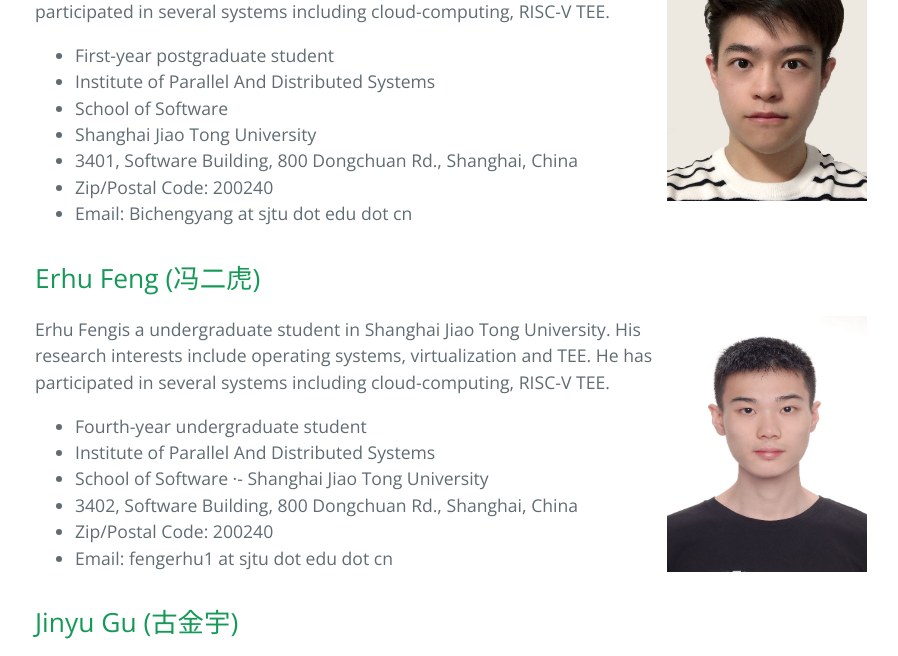
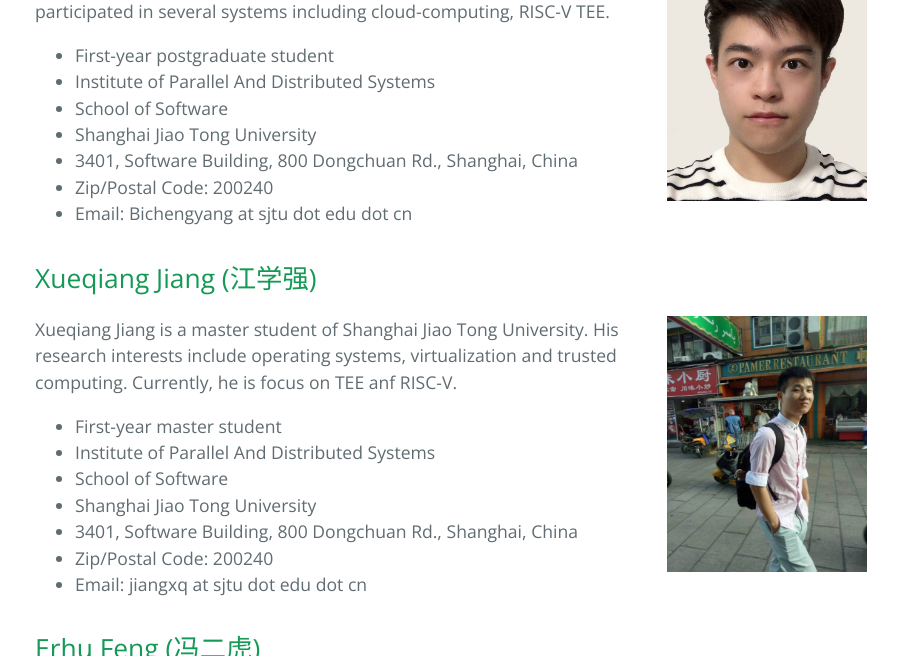
Before and after one commit to Penglai-Enclave/Penglai-Enclave.github.io, a Jekyll site: the page built from profile.markdown, in a window 1280 px wide and 900 px high, scrolled down 1008 px, cut to the strip 0-656 px from the top of the window. Shown: the whole strip, without its empty margins (189-1087 px from the left). Built offline with Jekyll 4.4.1, drawn with Linux system fonts in a browser that asks for light colours.

Commit message:
add member
Signed-off-by: DongDu <ddnirvana1@gmail.com>

```diff
--- a/profile.markdown
+++ b/profile.markdown
@@ -42,6 +42,23 @@ He has participated in several systems including cloud-computing, RISC-V TEE.
 * 3401, Software Building, 800 Dongchuan Rd., Shanghai, China
 * Zip/Postal Code: 200240
 * Email: Bichengyang at sjtu dot edu dot cn
+
+
+## Xueqiang Jiang (江学强)
+
+<img align="right" width="200" height="256" src="images/xueqiangjiang.jpg"/>
+
+Xueqiang Jiang is a master student of Shanghai Jiao Tong University.
+His research interests include operating systems, virtualization and trusted computing.
+Currently, he is focus on TEE anf RISC-V.
+
+* First-year master student
+* Institute of Parallel And Distributed Systems
+* School of Software
+* Shanghai Jiao Tong University
+* 3401, Software Building, 800 Dongchuan Rd., Shanghai, China
+* Zip/Postal Code: 200240
+* Email: jiangxq at sjtu dot edu dot cn
 
 
 ## Erhu Feng (冯二虎)
```
Also changed, not shown: images/xueqiangjiang.jpg (added).
